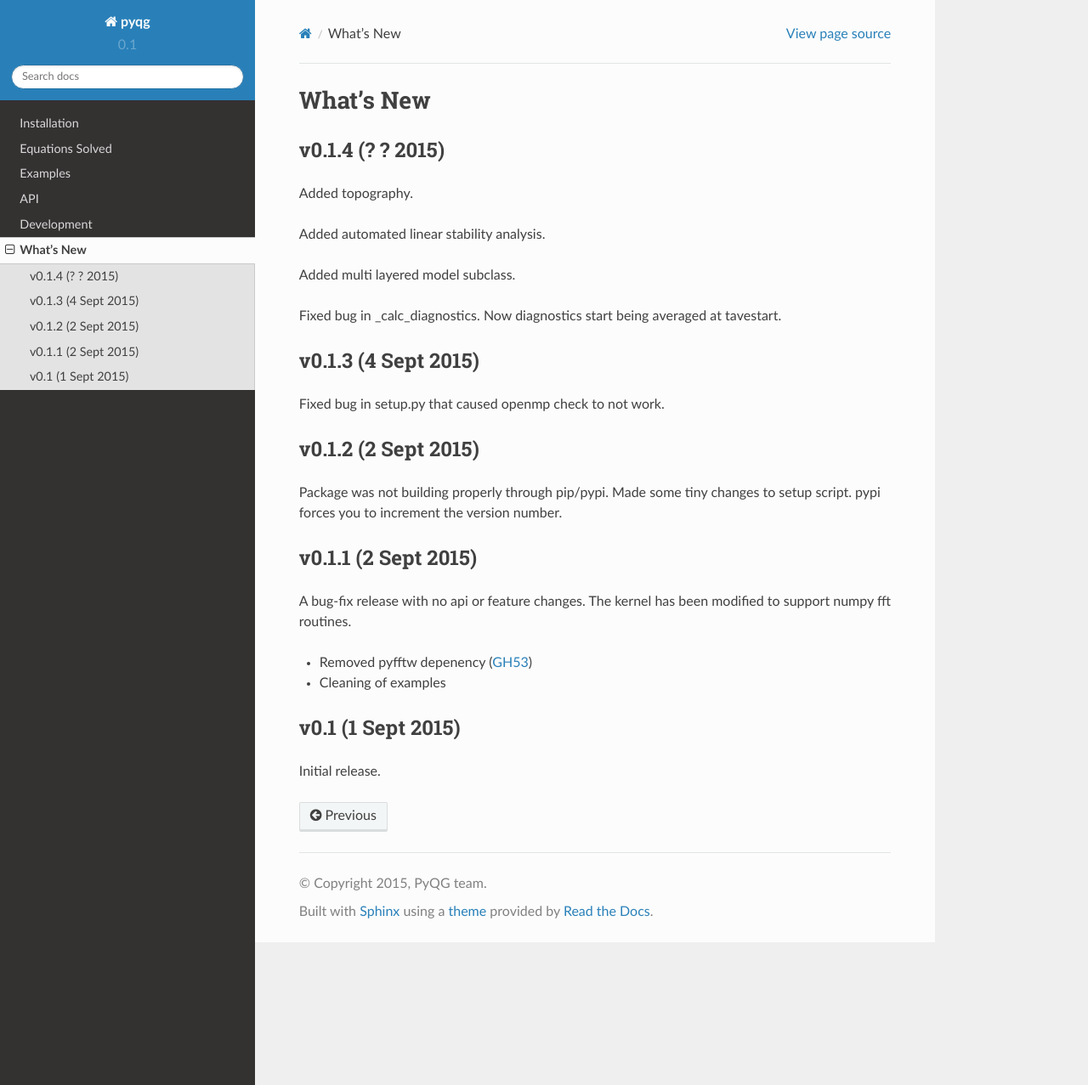
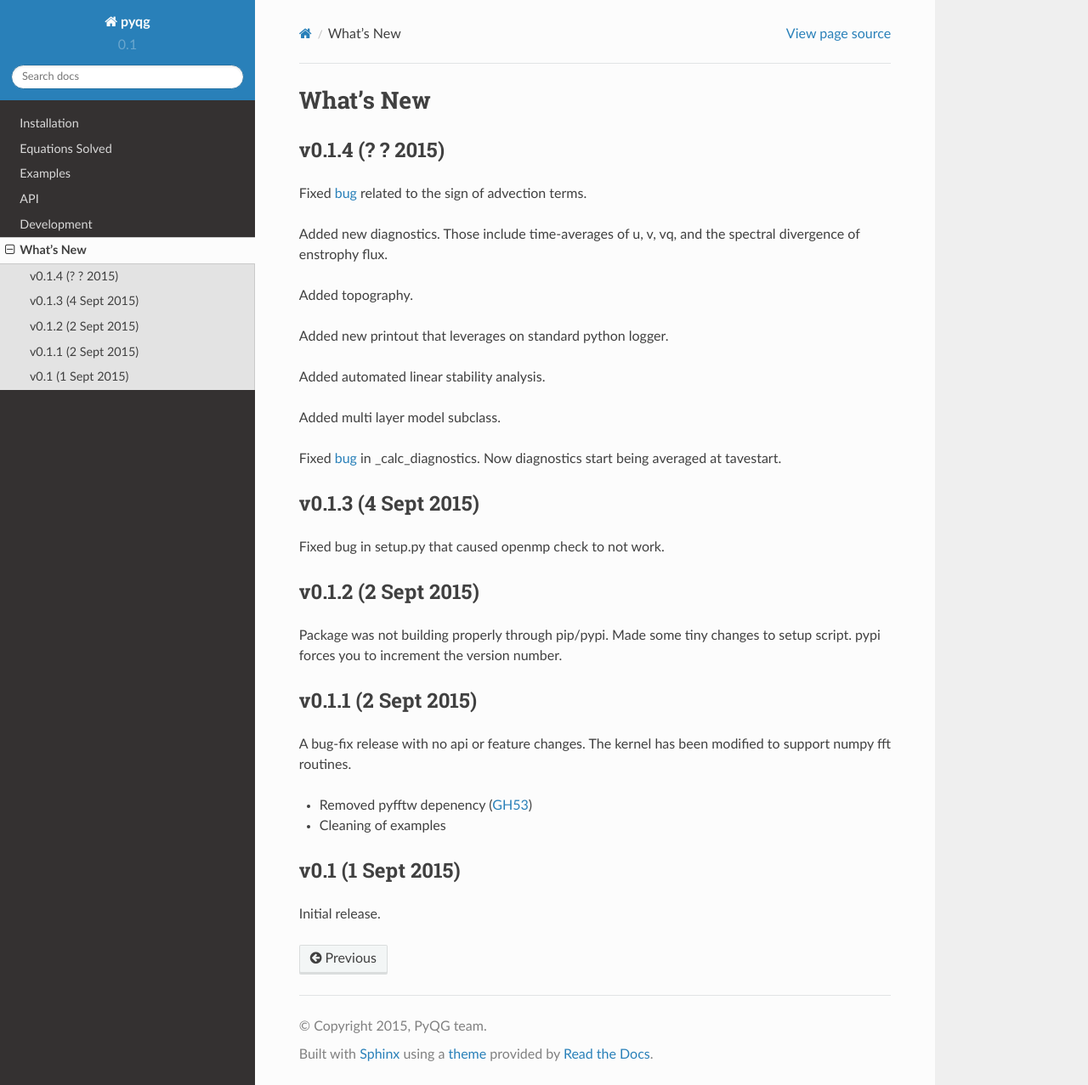
Before and after one commit to pyqg/pyqg, a Sphinx documentation site: the page built from docs/whats-new.rst, in a window 1280 px wide and 1277 px high. Shown: the whole window at 85% size. Built offline with Sphinx 7.4.7 and the Read the Docs theme 2.0.0, drawn with Linux system fonts in a browser that asks for light colours.

Commit message:
Updates list AND add links to issue tracker

```diff
--- a/docs/whats-new.rst
+++ b/docs/whats-new.rst
@@ -4,13 +4,19 @@ What's New
 v0.1.4 (? ? 2015)
 --------------------
 
+Fixed `bug <https://github.com/pyqg/pyqg/issues/86>`__ related to the sign of advection terms.
+
+Added new diagnostics. Those include time-averages of u, v, vq, and the spectral divergence of enstrophy flux.
+
 Added topography.
+
+Added new printout that leverages on standard python logger.
 
 Added automated linear stability analysis.
 
-Added multi layered model subclass.
+Added multi layer model subclass.
 
-Fixed bug in _calc_diagnostics. Now diagnostics start being averaged at
+Fixed `bug <https://github.com/pyqg/pyqg/issues/75>`__  in _calc_diagnostics. Now diagnostics start being averaged at
 tavestart.
 
 v0.1.3 (4 Sept 2015)
```
